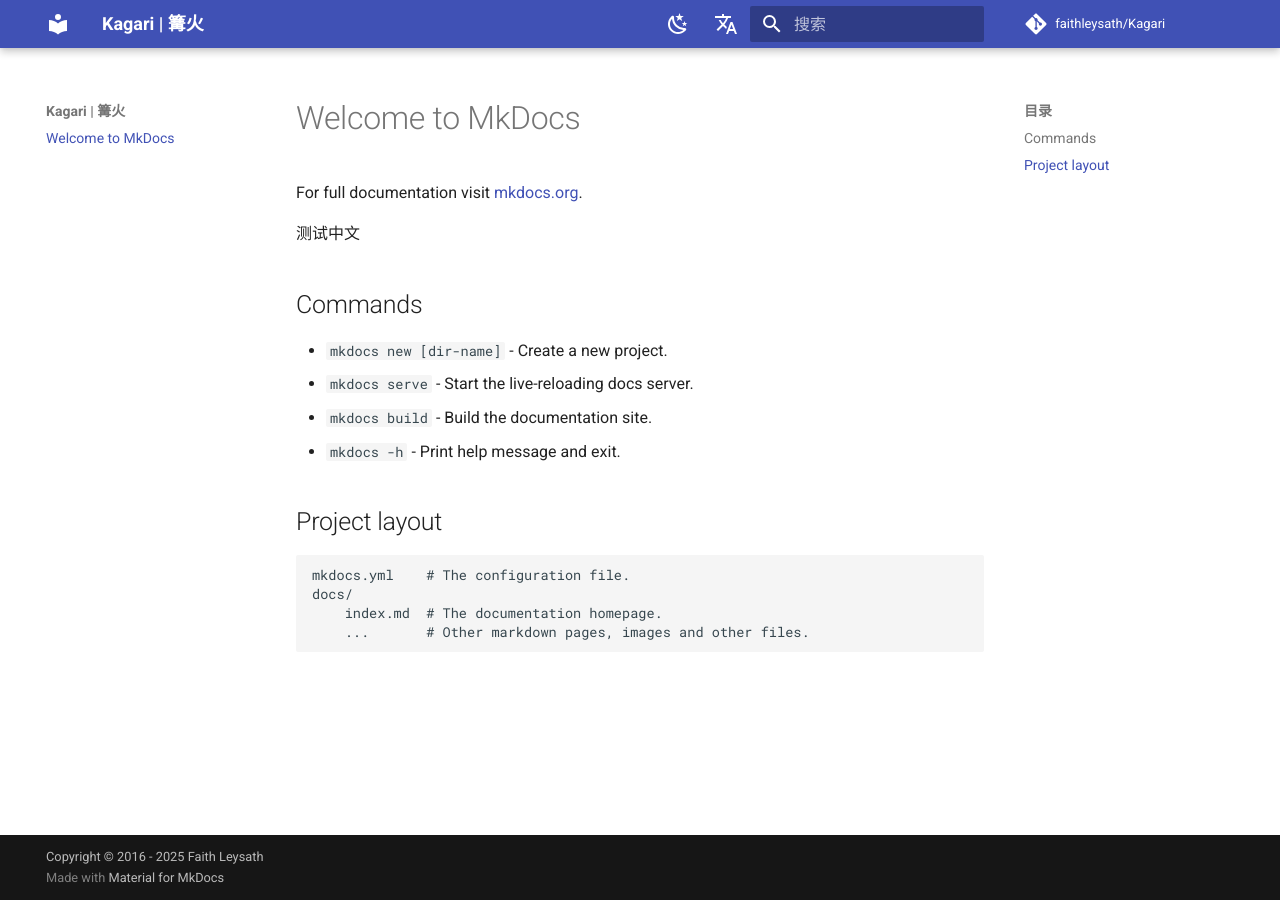
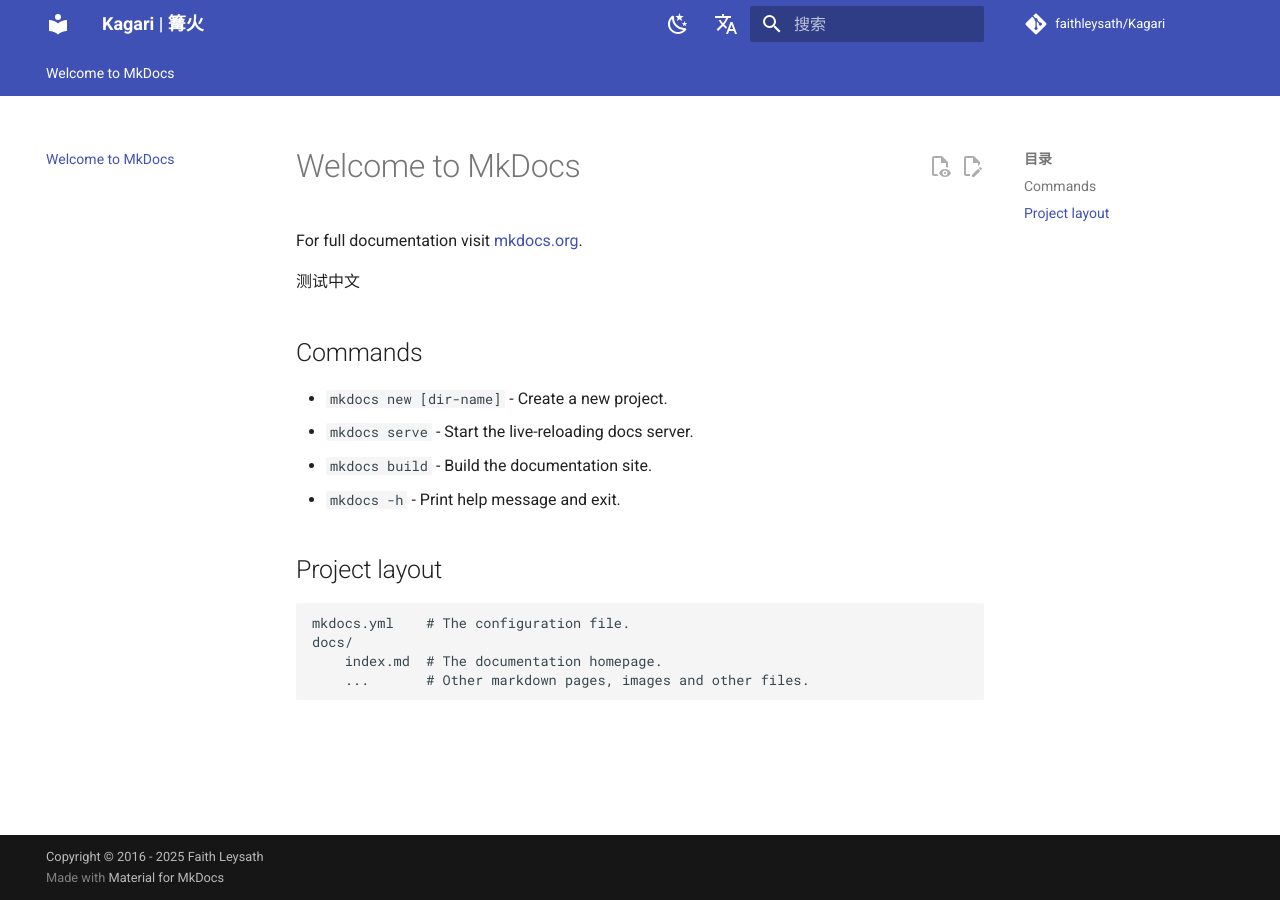
Before and after one commit to faithleysath/Kagari, an MkDocs documentation site: the page built from docs/index.md, in a window 1280 px wide. Built offline with MkDocs 1.6.1 and Material for MkDocs 9.7.7, drawn with Linux system fonts in a browser that asks for light colours; comment, search, counter and statistics services are not loaded.

Commit message:
docs(config): configure MkDocs with Material theme
- Set site name to "Kagari | 篝火" and update site metadata
- Configure Material theme with Chinese language support
- Add dual theme support (light/dark mode) with indigo palette
- Enable navigation features (instant, prefetch, progress)
- Add repository information and copyright notice
- Configure fonts and color schemes for better readability

```diff
--- a/mkdocs.yml
+++ b/mkdocs.yml
@@ -5,6 +5,7 @@
 # Repository
 repo_name: faithleysath/Kagari
 repo_url: https://github.com/faithleysath/Kagari
+edit_uri: edit/main/docs/
 
 # Copyright
 copyright: Copyright &copy; 2016 - 2025 Faith Leysath
@@ -37,6 +38,11 @@
     - navigation.instant
     - navigation.instant.prefetch
     - navigation.instant.progress
+    - navigation.sections
+    - navigation.tabs
+    - content.action.edit
+    - content.action.view
+    - toc.follow
 extra:
   alternate:
     - name: English
```
